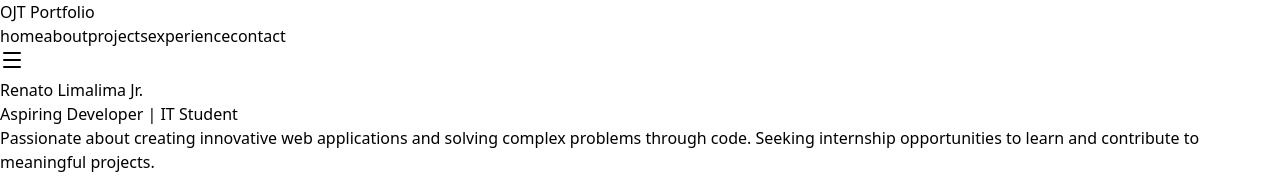
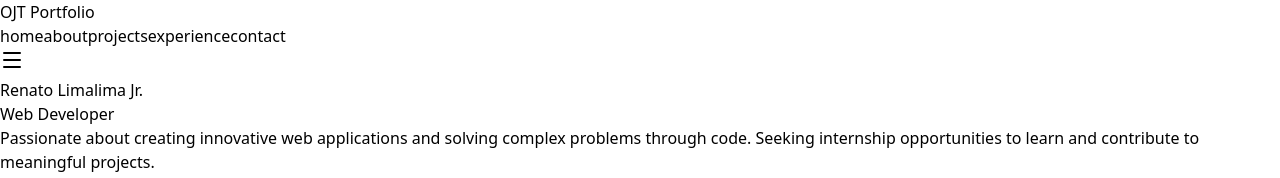
Before and after one commit to Kquuuo/limalimaojtportfolio, a React (Vite) app: page / in a window 1280 px wide. Shown: the top 178 px of the page. Built offline with nearby package versions, Linux system fonts and the light colour scheme.

Commit message:
updated hero section

```diff
--- a/src/Portfolio.jsx
+++ b/src/Portfolio.jsx
@@ -156,7 +156,7 @@ export default function Portfolio() {
             Renato Limalima Jr.
           </h1>
           <p className="text-xl md:text-2xl text-purple-200 mb-8">
-            Aspiring Developer | IT Student
+            Web Developer
           </p>
           <p className="text-lg text-gray-300 mb-8 max-w-2xl mx-auto">
             Passionate about creating innovative web applications and solving complex problems through code.
```
